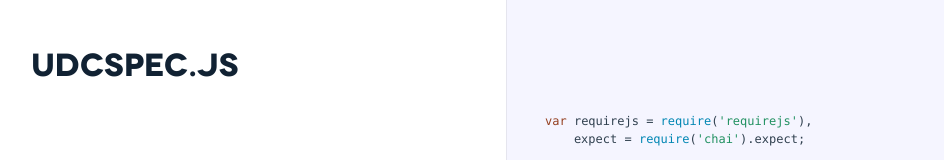
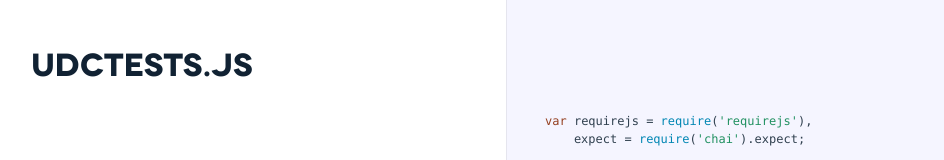
Before and after one commit to curran/udc, a website: page docs/udcTests.html in a window 1280 px wide. Shown: the top 160 px of the page, without its empty margins (19-963 px from the left). Drawn offline with Linux system fonts and the light colour scheme.

Commit message:
Renamed test suite file

```diff
--- a/docs/UDCSpec.html
+++ b/docs/udcTests.html
@@ -2,7 +2,7 @@
 
 <html>
 <head>
-  <title>UDCSpec.js</title>
+  <title>udcTests.js</title>
   <meta http-equiv="content-type" content="text/html; charset=UTF-8">
   <meta name="viewport" content="width=device-width, target-densitydpi=160dpi, initial-scale=1.0; maximum-scale=1.0; user-scalable=0;">
   <link rel="stylesheet" media="all" href="docco.css" />
@@ -15,7 +15,7 @@
 
           <li id="title">
               <div class="annotation">
-                  <h1>UDCSpec.js</h1>
+                  <h1>udcTests.js</h1>
               </div>
           </li>
 
```
Also changed, not shown: tests/udcTests.js (renamed from tests/UDCSpec.js).
